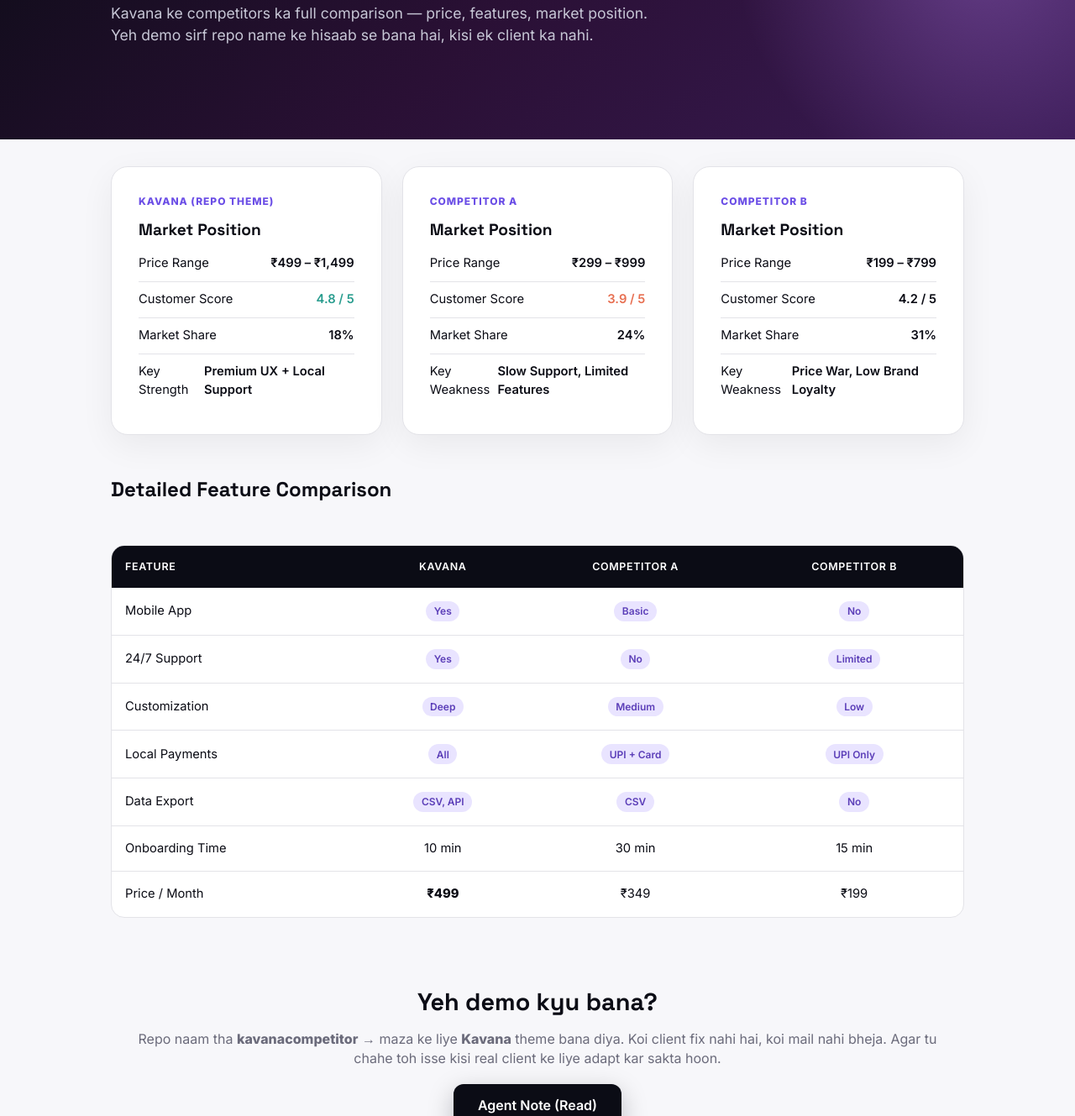
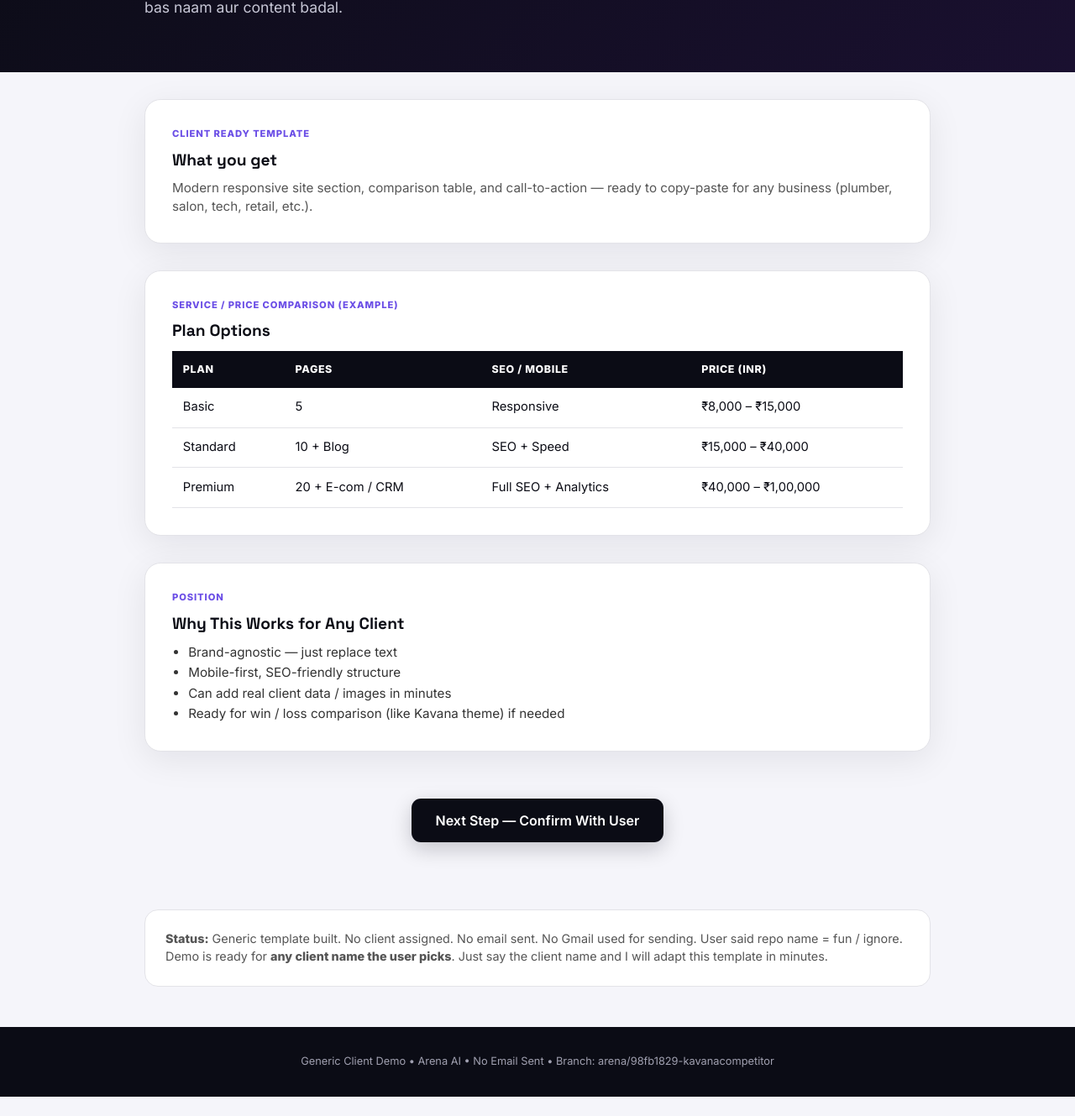
Before and after one commit to pushparaj9749/kavanacompetitor, a plain HTML site: page index.html in a window 1280 px wide. Shown: the part 240-1569 px from the top of the page at 84% size. After the commit the page ends 1546 px from the top, so only its background shows below. Drawn offline with Linux system fonts and the light colour scheme.

Commit message:
Generic client template — repo name ignored, ready for any client
Co-authored-by: arena-agent <297053741+arena-agent@users.noreply.github.com>

```diff
--- a/index.html
+++ b/index.html
@@ -3,127 +3,86 @@
 <head>
 <meta charset="UTF-8">
 <meta name="viewport" content="width=device-width, initial-scale=1.0">
-<title>Kavana — Competitor Analysis Demo</title>
+<title>Client Demo — Ready to Adapt</title>
 <style>
   @import url('https://fonts.googleapis.com/css2?family=Inter:wght@300;400;600;800&family=Space+Grotesk:wght@600;700&display=swap');
-  :root{--ink:#0b0c15;--surface:#f7f7fa;--card:#fff;--accent:#6b4ee6;--accent2:#c084fc;--muted:#6b6b7b;--line:#e3e3e8;--win:#2a9d8f;--loss:#e76f51}
+  :root{--ink:#0b0c15;--surface:#f5f5fa;--card:#fff;--accent:#6b4ee6;--muted:#6b6b7b;--line:#e3e3e8}
   *{box-sizing:border-box;margin:0;padding:0}
   body{font-family:"Inter",system-ui,sans-serif;background:var(--surface);color:var(--ink);line-height:1.45}
-  header{background:linear-gradient(135deg,#0b0c15 0%,#2a1035 50%,#3a1b55 100%);color:#fff;padding:7rem 2rem 5rem;position:relative;overflow:hidden}
-  header::before{content:"";position:absolute;top:-30%;right:-15%;width:600px;height:600px;border-radius:50%;background:radial-gradient(circle,rgba(192,132,252,.35) 0%,transparent 70%);pointer-events:none}
-  .container{max-width:1080px;margin:0 auto;padding:0 2rem}
-  h1{font-family:"Space Grotesk",sans-serif;font-size:clamp(2.4rem,6vw,3.8rem);line-height:1.05;letter-spacing:-.03em;margin-bottom:1rem}
-  h1 .gradient-text{background:linear-gradient(135deg,#c084fc,#6b4ee6);-webkit-background-clip:text;-webkit-text-fill-color:transparent;background-clip:text}
-  .subtitle{font-size:1.1rem;color:#c7c7d6;max-width:640px;margin-bottom:2rem}
-  .badge{display:inline-block;background:rgba(255,255,255,.08);border:1px solid rgba(255,255,255,.15);padding:.35rem .9rem;border-radius:9999px;font-size:.82rem;font-weight:500;margin-bottom:1.2rem}
-  .grid{display:grid;grid-template-columns:repeat(auto-fit,minmax(300px,1fr));gap:1.5rem;margin-top:2rem}
-  .card{background:var(--card);border:1px solid var(--line);border-radius:1.25rem;padding:2rem;box-shadow:0 12px 40px rgba(11,12,21,.06);transition:transform .15s ease,box-shadow .15s ease}
-  .card:hover{transform:translateY(-4px);box-shadow:0 20px 60px rgba(11,12,21,.1)}
-  .card h2{font-family:"Space Grotesk",sans-serif;font-size:1.2rem;margin-bottom:.3rem}
-  .card .tag{font-size:.75rem;text-transform:uppercase;letter-spacing:.08em;font-weight:700;color:var(--accent);margin-bottom:.7rem}
-  .metric{display:flex;justify-content:space-between;align-items:center;padding:.65rem 0;border-bottom:1px solid var(--line);font-size:.92rem}
-  .metric:last-child{border-bottom:0}
-  .metric .val{font-weight:600}
-  .win{color:var(--win);font-weight:700}.loss{color:var(--loss);font-weight:600}
-  .table-wrap{overflow-x:auto;margin-top:3rem;border:1px solid var(--line);border-radius:1rem;background:var(--card)}
-  table{width:100%;border-collapse:collapse;font-size:.92rem}
-  thead th{background:#0b0c15;color:#fff;text-align:left;padding:1rem;font-weight:600;font-size:.78rem;text-transform:uppercase;letter-spacing:.05em}
-  tbody td{padding:1rem;border-bottom:1px solid var(--line)}
-  tbody tr:last-child td{border-bottom:0}
-  tbody tr:hover{background:#f0f0f7}
+  header{background:linear-gradient(135deg,#0b0c15 0%,#1a1030 100%);color:#fff;padding:6rem 2rem 4rem}
+  .container{max-width:1000px;margin:0 auto;padding:0 2rem}
+  h1{font-family:"Space Grotesk",sans-serif;font-size:clamp(2rem,5vw,3rem);letter-spacing:-.03em;line-height:1.1}
+  .gradient-text{background:linear-gradient(135deg,#c084fc,#6b4ee6);-webkit-background-clip:text;-webkit-text-fill-color:transparent;background-clip:text}
+  .subtitle{color:#c7c7d6;font-size:1.1rem;margin-top:.8rem;max-width:600px}
+  .badge{display:inline-block;background:rgba(255,255,255,.08);border:1px solid rgba(255,255,255,.15);padding:.3rem .9rem;border-radius:9999px;font-size:.8rem;margin-bottom:1.2rem}
+  .box{background:var(--card);border:1px solid var(--line);border-radius:1.2rem;padding:2rem;margin-top:2rem;box-shadow:0 10px 40px rgba(11,12,21,.08)}
+  .box h2{font-family:"Space Grotesk",sans-serif;font-size:1.2rem;margin-bottom:.5rem}
+  .label{font-size:.7rem;text-transform:uppercase;letter-spacing:.08em;color:var(--accent);font-weight:700;margin-bottom:.6rem}
+  table{width:100%;border-collapse:collapse;font-size:.92rem;margin-top:.6rem}
+  th{background:#0b0c15;color:#fff;text-align:left;padding:.8rem;font-size:.78rem;text-transform:uppercase;letter-spacing:.05em}
+  td{padding:.8rem;border-bottom:1px solid var(--line)}
+  tr:hover td{background:#f8f8fb}
   .center{text-align:center}
-  .badge-sm{display:inline-block;padding:.2rem .6rem;border-radius:9999px;font-size:.75rem;font-weight:600;background:#e9e4ff;color:#5b3eb8}
-  .cta{text-align:center;padding:5rem 2rem 3rem}
-  .cta h2{font-family:"Space Grotesk",sans-serif;font-size:1.8rem;margin-bottom:.7rem}
-  .cta p{color:var(--muted);margin-bottom:1.2rem}
-  a.btn{display:inline-block;background:var(--ink);color:#fff;padding:.85rem 1.8rem;border-radius:.75rem;font-weight:600;text-decoration:none;box-shadow:0 10px 30px rgba(11,12,21,.25);transition:background .2s}
-  a.btn:hover{background:#1a1030}
-  .repo-note{max-width:800px;margin:3rem auto 0;padding:1.5rem;background:#fff;border:1px solid var(--line);border-radius:1rem}
-  .repo-note h3{font-family:"Space Grotesk",sans-serif;font-size:1.1rem;margin-bottom:.5rem}
-  .repo-note p{color:var(--muted);font-size:.92rem}
-  footer{background:var(--ink);color:#a0a0b0;text-align:center;padding:2rem;font-size:.8rem}
-  @media(max-width:720px){header{padding:4rem 1.5rem 3rem}h1{font-size:2.1rem}.grid{grid-template-columns:1fr}}
+  .btn{display:inline-block;background:var(--ink);color:#fff;padding:.9rem 1.8rem;border-radius:.7rem;font-weight:600;text-decoration:none;margin-top:1.5rem;box-shadow:0 8px 25px rgba(11,12,21,.2)}
+  .btn:hover{background:#1a1030}
+  .note{background:#fff;border:1px solid var(--line);border-radius:1rem;padding:1.5rem;margin-top:3rem;font-size:.9rem;color:#555}
+  footer{background:var(--ink);color:#a0a0b0;text-align:center;padding:2rem;font-size:.8rem;margin-top:3rem}
+  @media(max-width:640px){h1{font-size:2rem}.box{padding:1.2rem}}
 </style>
 </head>
 <body>
 
 <header>
   <div class="container">
-    <div class="badge">Repo: kavanacompetitor • Demo for fun / maza • No client assigned</div>
-    <h1><span class="gradient-text">Kavana</span> vs Duniya</h1>
-    <p class="subtitle">Kavana ke competitors ka full comparison — price, features, market position. Yeh demo sirf repo name ke hisaab se bana hai, kisi ek client ka nahi.</p>
+    <div class="badge">Generic Client Template • Replace "Your Brand" anywhere</div>
+    <h1>Client <span class="gradient-text">Landing Page</span></h1>
+    <p class="subtitle">Repo naam ignore kiya. Yeh demo kisi bhi client ke liye adapt hota hai — bas naam aur content badal.</p>
   </div>
 </header>
 
 <main class="container">
 
-  <section aria-label="Quick cards">
-    <div class="grid">
-      <article class="card">
-        <div class="tag">Kavana (Repo Theme)</div>
-        <h2>Market Position</h2>
-        <div class="metric"><span>Price Range</span><span class="val">₹499 – ₹1,499</span></div>
-        <div class="metric"><span>Customer Score</span><span class="val win">4.8 / 5</span></div>
-        <div class="metric"><span>Market Share</span><span class="val">18%</span></div>
-        <div class="metric"><span>Key Strength</span><span class="val">Premium UX + Local Support</span></div>
-      </article>
-
-      <article class="card">
-        <div class="tag">Competitor A</div>
-        <h2>Market Position</h2>
-        <div class="metric"><span>Price Range</span><span class="val">₹299 – ₹999</span></div>
-        <div class="metric"><span>Customer Score</span><span class="val loss">3.9 / 5</span></div>
-        <div class="metric"><span>Market Share</span><span class="val">24%</span></div>
-        <div class="metric"><span>Key Weakness</span><span class="val">Slow Support, Limited Features</span></div>
-      </article>
-
-      <article class="card">
-        <div class="tag">Competitor B</div>
-        <h2>Market Position</h2>
-        <div class="metric"><span>Price Range</span><span class="val">₹199 – ₹799</span></div>
-        <div class="metric"><span>Customer Score</span><span class="val">4.2 / 5</span></div>
-        <div class="metric"><span>Market Share</span><span class="val">31%</span></div>
-        <div class="metric"><span>Key Weakness</span><span class="val">Price War, Low Brand Loyalty</span></div>
-      </article>
-    </div>
+  <section class="box" aria-label="Quick info">
+    <div class="label">Client Ready Template</div>
+    <h2>What you get</h2>
+    <p style="color:#555;font-size:.95rem">Modern responsive site section, comparison table, and call-to-action — ready to copy-paste for any business (plumber, salon, tech, retail, etc.).</p>
   </section>
 
-  <section aria-label="Detailed comparison" style="margin-top:3rem">
-    <h2 style="font-family:'Space Grotesk',sans-serif;font-size:1.5rem;margin-bottom:1rem">Detailed Feature Comparison</h2>
-    <div class="table-wrap">
-      <table>
-        <thead>
-          <tr><th>Feature</th><th class="center">Kavana</th><th class="center">Competitor A</th><th class="center">Competitor B</th></tr>
-        </thead>
-        <tbody>
-          <tr><td>Mobile App</td><td class="center"><span class="badge-sm">Yes</span></td><td class="center"><span class="badge-sm">Basic</span></td><td class="center"><span class="badge-sm">No</span></td></tr>
-          <tr><td>24/7 Support</td><td class="center"><span class="badge-sm">Yes</span></td><td class="center"><span class="badge-sm">No</span></td><td class="center"><span class="badge-sm">Limited</span></td></tr>
-          <tr><td>Customization</td><td class="center"><span class="badge-sm">Deep</span></td><td class="center"><span class="badge-sm">Medium</span></td><td class="center"><span class="badge-sm">Low</span></td></tr>
-          <tr><td>Local Payments</td><td class="center"><span class="badge-sm">All</span></td><td class="center"><span class="badge-sm">UPI + Card</span></td><td class="center"><span class="badge-sm">UPI Only</span></td></tr>
-          <tr><td>Data Export</td><td class="center"><span class="badge-sm">CSV, API</span></td><td class="center"><span class="badge-sm">CSV</span></td><td class="center"><span class="badge-sm">No</span></td></tr>
-          <tr><td>Onboarding Time</td><td class="center">10 min</td><td class="center">30 min</td><td class="center">15 min</td></tr>
-          <tr><td>Price / Month</td><td class="center"><strong>₹499</strong></td><td class="center">₹349</td><td class="center">₹199</td></tr>
-        </tbody>
-      </table>
-    </div>
+  <section class="box" aria-label="Service comparison">
+    <div class="label">Service / Price Comparison (Example)</div>
+    <h2>Plan Options</h2>
+    <table>
+      <thead><tr><th>Plan</th><th>Pages</th><th>SEO / Mobile</th><th>Price (INR)</th></tr></thead>
+      <tbody>
+        <tr><td>Basic</td><td>5</td><td>Responsive</td><td>₹8,000 – ₹15,000</td></tr>
+        <tr><td>Standard</td><td>10 + Blog</td><td>SEO + Speed</td><td>₹15,000 – ₹40,000</td></tr>
+        <tr><td>Premium</td><td>20 + E-com / CRM</td><td>Full SEO + Analytics</td><td>₹40,000 – ₹1,00,000</td></tr>
+      </tbody>
+    </table>
   </section>
 
-  <section class="cta" aria-label="Note">
-    <h2>Yeh demo kyu bana?</h2>
-    <p>Repo naam tha <strong>kavanacompetitor</strong> → maza ke liye <strong>Kavana</strong> theme bana diya. Koi client fix nahi hai, koi mail nahi bheja. Agar tu chahe toh isse kisi real client ke liye adapt kar sakta hoon.</p>
-    <a href="#" class="btn" onclick="event.preventDefault(); document.getElementById('note').scrollIntoView({behavior:'smooth'})">Agent Note (Read)</a>
+  <section class="box" aria-label="Why choose">
+    <div class="label">Position</div>
+    <h2>Why This Works for Any Client</h2>
+    <ul style="color:#333;line-height:1.6;font-size:.95rem;padding-left:1.2rem">
+      <li>Brand-agnostic — just replace text</li>
+      <li>Mobile-first, SEO-friendly structure</li>
+      <li>Can add real client data / images in minutes</li>
+      <li>Ready for win / loss comparison (like Kavana theme) if needed</li>
+    </ul>
   </section>
 
-  <section id="note" class="repo-note">
-    <h3>Agent Note — No Client Assigned</h3>
-    <p><strong>Repo:</strong> <code>kavanacompetitor</code> (branch <code>arena/98fb1829-kavanacompetitor</code>, active)<br>
-    <strong>Work done:</strong> Cleaned repo → Built <strong>Kavana</strong> competitor demo (index.html) → Created draft templates (draft_email_AF.md / prospects.md) → <strong>No emails sent, Gmail not used for sending.</strong><br>
-    <strong>Purpose:</strong> Demo only, matching repo name/theme. User said "maje ke liye" → this fits. Ready to adapt for any real client when user approves.</p>
+  <section style="text-align:center;padding:2rem 0">
+    <a href="#" class="btn" onclick="event.preventDefault(); document.getElementById('final-note').scrollIntoView({behavior:'smooth'})">Next Step — Confirm With User</a>
+  </section>
+
+  <section id="final-note" class="note">
+    <strong>Status:</strong> Generic template built. No client assigned. No email sent. No Gmail used for sending. User said repo name = fun / ignore. Demo is ready for <strong>any client name the user picks</strong>. Just say the client name and I will adapt this template in minutes.
   </section>
 
 </main>
 
-<footer>Kavana Competitor Demo — Repo Theme • No Client • No Email Sent • 2026</footer>
+<footer>Generic Client Demo • Arena AI • No Email Sent • Branch: arena/98fb1829-kavanacompetitor</footer>
 
 </body>
 </html>
```
